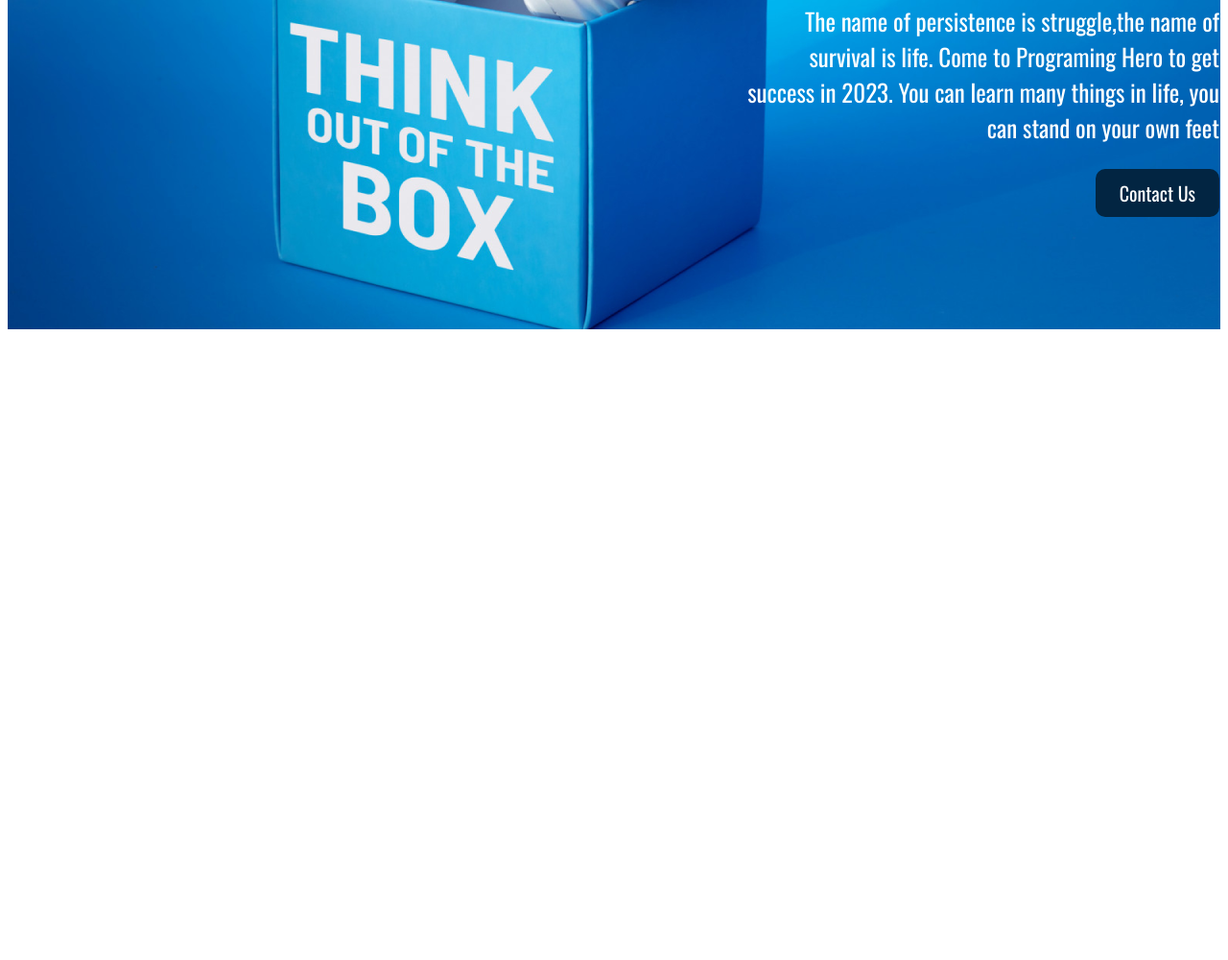
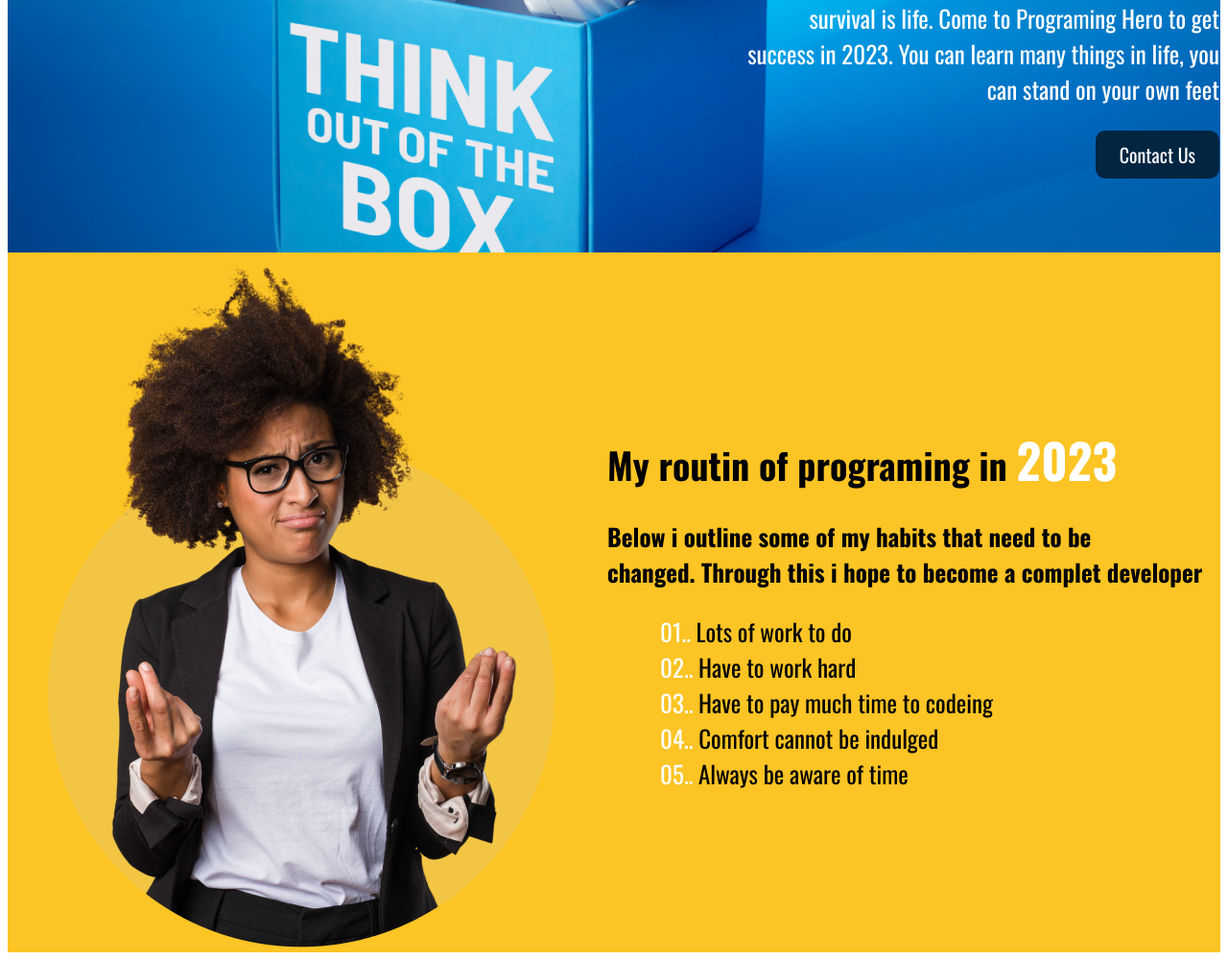
Before and after one commit to Litontripura/first-assignment-2023, a plain HTML site: page index.html in a window 1280 px wide. Shown: the part 465-1465 px from the top of the page at 96% size. Before the commit the page ends 816 px from the top, so only its background shows below. Drawn offline with nearby package versions, Linux system fonts and the light colour scheme; a web font is replaced by a local one.

Commit message:
ihave start main section and add img and color fonts

```diff
--- a/index.html
+++ b/index.html
@@ -21,7 +21,23 @@
 
 
     <main>
-        <div class="main-top"></div>
+        <div class="main-top">
+            <div class="main-img">
+                <img src="./styles/img/person.png" alt="">
+            </div>
+            <div class="main-text">
+                <h1>My routin of programing in <span class="year">2023</span></h1>
+                <p>Below i outline some of my habits that need to be <br> changed. Through this i hope to become a complet developer</p>
+                <ul class="ul">
+                    <li><span>01..</span> Lots of work to do</li>
+                    <li><span>02..</span> Have to work hard</li>
+                    <li><span>03..</span> Have to pay much time to codeing</li>
+                    <li><span>04..</span> Comfort cannot be indulged</li>
+                    <li><span>05..</span> Always be aware of time</li>
+
+                </ul>
+            </div>
+        </div>
         <div class="main-bottom"></div>
     </main>
     <footer>
--- a/styles/style.css
+++ b/styles/style.css
@@ -5,7 +5,7 @@
 }
 .header-content{
     background-image: url('./img/banner3.png');
-    height: 100vh;
+    height: 90vh;
     display: flex;
 
     align-items: center;
@@ -36,3 +36,34 @@
     background: #022542;
     color: white;
 }
+
+
+/* main part is start */
+
+
+.main-top{
+    display: flex;
+    justify-content: space-around;
+    align-items: center;
+    background: #FCC424;
+
+}
+.main-text h1{
+  font-size: 38px;
+}
+.year{
+    color: white;
+    font-size: 50px;
+}
+.main-text p{
+    font-size: 25px;
+    font-weight: bold;
+}
+.ul li{
+    list-style: none;
+    font-size: 25px;
+    margin-left: 15px;
+}
+.ul li>span{
+    color: white;
+}
```
